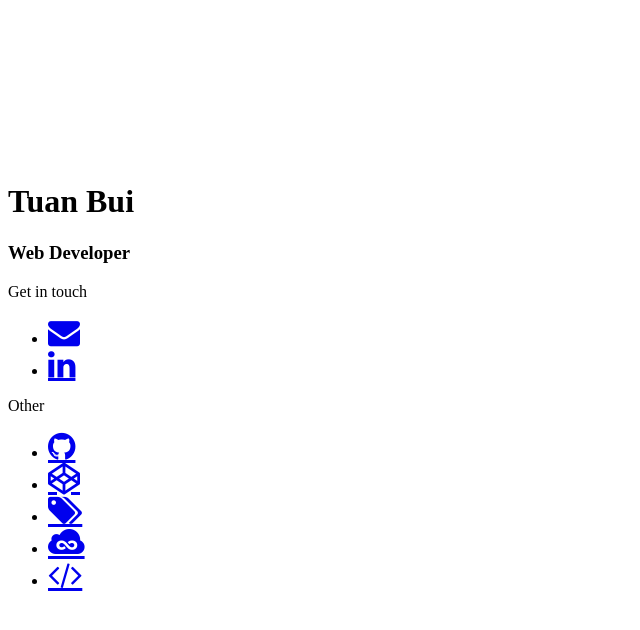
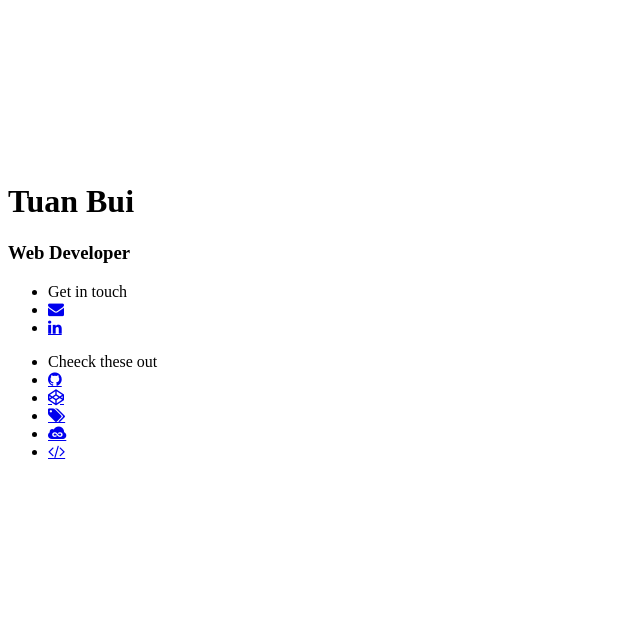
Before and after one commit to ntuanb/portfolio, a Jekyll site: the page built from index.html, in a window 1280 px wide. Shown: the top 630 px of the page, without its empty margins (0-640 px from the left). Built offline with Jekyll 4.4.1, drawn with Linux system fonts in a browser that asks for light colours; nearby versions of some CDN libraries.

```diff
--- a/index.html
+++ b/index.html
@@ -41,100 +41,100 @@ permalink: /
             <h1>{{ site.name }}</h1>
             <h3 class="hide-landscape">{{ site.description }}</h3>
 
-            <p class="hide-landscape">Get in touch</p>
             <ul>
+                <li class="hide-mobile">Get in touch</li>
                 {% if site.email %}
-                <li><a class="fa fa-2x fa-envelope" href="mailto:{{ site.email }}" target="_blank"></a></li>
+                <li class="round"><a class="fa fa-1x fa-envelope" href="mailto:{{ site.email }}" target="_blank"></a></li>
                 {% endif %}
 
                 {% if site.linkedin_username %}
-                <li><a class="fa fa-2x fa-linkedin" href="https://linkedin.com/in/{{ site.linkedin_username }}" target="_blank"></a></li>
+                <li class="round"><a class="fa fa-1x fa-linkedin" href="https://linkedin.com/in/{{ site.linkedin_username }}" target="_blank"></a></li>
                 {% endif %}
             </ul>
 
-            <p class="hide-landscape">Other</p>
             <ul>
+                <li class="hide-mobile">Cheeck these out</li>
                 {% if site.github_username %}
-                <li><a class="fa fa-2x fa-github" href="https://github.com/{{ site.github_username }}" target="_blank"></a></li>
+                <li class="round"><a class="fa fa-1x fa-github" href="https://github.com/{{ site.github_username }}" target="_blank"></a></li>
                 {% endif %}
 
                 {% if site.codepen_username %}
-                <li><a class="fa fa-2x fa-codepen" href="https://codepen.io/{{ site.codepen_username }}" target="_blank"></a></li>
+                <li class="round"><a class="fa fa-1x fa-codepen" href="https://codepen.io/{{ site.codepen_username }}" target="_blank"></a></li>
                 {% endif %}
 
                 {% if site.facebook_username %}
-                <li><a class="fa fa-2x fa-facebook" href="https://facebook.com/{{ site.facebook_username }}" target="_blank"></a></li>
+                <li class="round"><a class="fa fa-1x fa-facebook" href="https://facebook.com/{{ site.facebook_username }}" target="_blank"></a></li>
                 {% endif %}
 
                 {% if site.vk_username %}
-                <li><a class="fa fa-2x fa-vk" href="https://vk.com/{{ site.vk_username }}" target="_blank"></a></li>
+                <li class="round"><a class="fa fa-1x fa-vk" href="https://vk.com/{{ site.vk_username }}" target="_blank"></a></li>
                 {% endif %}
 
                 {% if site.twitter_username %}
-                <li><a class="fa fa-2x fa-twitter" href="https://twitter.com/{{ site.twitter_username }}" target="_blank"></a></li>
+                <li class="round"><a class="fa fa-1x fa-twitter" href="https://twitter.com/{{ site.twitter_username }}" target="_blank"></a></li>
                 {% endif %}
 
                 {% if site.google_plus_username %}
-                <li><a class="fa fa-2x fa-google-plus" href="https://plus.google.com/+{{ site.google_plus_username }}" target="_blank"></a></li>
+                <li class="round"><a class="fa fa-1x fa-google-plus" href="https://plus.google.com/+{{ site.google_plus_username }}" target="_blank"></a></li>
                 {% endif %}
 
                 {% if site.vine_username %}
-                <li><a class="fa fa-2x fa-vine" href="https://vine.co/{{ site.vine_username }}" target="_blank"></a></li>
+                <li class="round"><a class="fa fa-1x fa-vine" href="https://vine.co/{{ site.vine_username }}" target="_blank"></a></li>
                 {% endif %}
 
                 {% if site.instagram_username %}
-                <li><a class="fa fa-2x fa-instagram" href="https://instagram.com/{{ site.instagram_username }}" target="_blank"></a></li>
+                <li class="round"><a class="fa fa-1x fa-instagram" href="https://instagram.com/{{ site.instagram_username }}" target="_blank"></a></li>
                 {% endif %}
 
                 {% if site.flickr_usernmae %}
-                <li><a class="fa fa-2x fa-flickr" href="https://flickr.com/photos/{{ site.flickr_username }}" target="_blank"></a></li>
+                <li class="round"><a class="fa fa-1x fa-flickr" href="https://flickr.com/photos/{{ site.flickr_username }}" target="_blank"></a></li>
                 {% endif %}
 
                 {% if site.steam_username %}
-                <li><a class="fa fa-2x fa-steam" href="http://steamcommunity.com/id/{{ site.steam_username }}" target="_blank"></a></li>
+                <li class="round"><a class="fa fa-1x fa-steam" href="http://steamcommunity.com/id/{{ site.steam_username }}" target="_blank"></a></li>
                 {% endif %}
 
                 {% if site.soundcloud_username %}
-                <li><a class="fa fa-2x fa-soundcloud" href="https://soundcloud.com/{{ site.soundcloud_username }}" target="_blank"></a></li>
+                <li class="round"><a class="fa fa-1x fa-soundcloud" href="https://soundcloud.com/{{ site.soundcloud_username }}" target="_blank"></a></li>
                 {% endif %}
 
                 {% if site.lastfm_username %}
-                <li><a class="fa fa-2x fa-lastfm" href="http://www.last.fm/user/{{ site.lastfm_username }}" target="_blank"></a></li>
+                <li class="round"><a class="fa fa-1x fa-lastfm" href="http://www.last.fm/user/{{ site.lastfm_username }}" target="_blank"></a></li>
                 {% endif %}
 
                 {% if site.stack_of_username %}
-                <li><a class="fa fa-2x fa-stack-overflow" href="https://stackoverflow.com/users/{{ site.stack_of_username }}" target="_blank"></a></li>
+                <li class="round"><a class="fa fa-1x fa-stack-overflow" href="https://stackoverflow.com/users/{{ site.stack_of_username }}" target="_blank"></a></li>
                 {% endif %}
 
                 {% if site.reddit_username %}
-                <li><a class="fa fa-2x fa-reddit" href="https://reddit.com/user/{{ site.reddit_username }}" target="_blank"></a></li>
+                <li class="round"><a class="fa fa-1x fa-reddit" href="https://reddit.com/user/{{ site.reddit_username }}" target="_blank"></a></li>
                 {% endif %}
 
                 {% if site.medium_username %}
-                <li><a class="fa fa-2x fa-medium" href="https://medium.com/@{{ site.medium_username }}" target="_blank"></a></li>
+                <li class="round"><a class="fa fa-1x fa-medium" href="https://medium.com/@{{ site.medium_username }}" target="_blank"></a></li>
                 {% endif %}
 
                 {% if site.tumblr_username %}
-                <li><a class="fa fa-2x fa-tumblr" href="https://{{ site.tumblr_username }}.tumblr.com/" target="_blank"></a></li>
+                <li class="round"><a class="fa fa-1x fa-tumblr" href="https://{{ site.tumblr_username }}.tumblr.com/" target="_blank"></a></li>
                 {% endif %}
 
                 {% if site.weibo_username %}
-                <li><a class="fa fa-2x fa-weibo" href="https://weibo.com/{{ site.weibo_username }}" target="_blank"></a></li>
+                <li class="round"><a class="fa fa-1x fa-weibo" href="https://weibo.com/{{ site.weibo_username }}" target="_blank"></a></li>
                 {% endif %}
 
                 {% if site.blog_url %}
-                <li><a class="fa fa-2x fa-tags" href="{{ site.baseurl }}{{ site.blog_url }}" target="_blank"></a></li>
+                <li class="round"><a class="fa fa-1x fa-tags" href="{{ site.baseurl }}{{ site.blog_url }}" target="_blank"></a></li>
                 {% endif %}
 
                 {% if site.public_key_url %}
-                <li><a class="fa fa-2x fa-key" href="{{ site.public_key_url }}" target="_blank"></a></li>
+                <li class="round"><a class="fa fa-1x fa-key" href="{{ site.public_key_url }}" target="_blank"></a></li>
                 {% endif %}
 
                 {% if site.jsfiddle %}
-                <li><a class="fa fa-2x fa-jsfiddle" href="http://jsfiddle.net/user/{{ site.jsfiddle }}/fiddles/" target="_blank"></a></li>
+                <li class="round"><a class="fa fa-1x fa-jsfiddle" href="http://jsfiddle.net/user/{{ site.jsfiddle }}/fiddles/" target="_blank"></a></li>
                 {% endif %}
 
-                <li><a class="fa fa-2x fa-code" href="https://www.codewars.com/users/ntuanb" target="_blank"></a></li>
+                <li class="round"><a class="fa fa-1x fa-code" href="https://www.codewars.com/users/ntuanb" target="_blank"></a></li>
             </ul>
         </div>
     </div>
```
Also changed, not shown: other parts of index.html (+1 -1 lines), css/front.css (+22 -10 lines), 2 other files.
